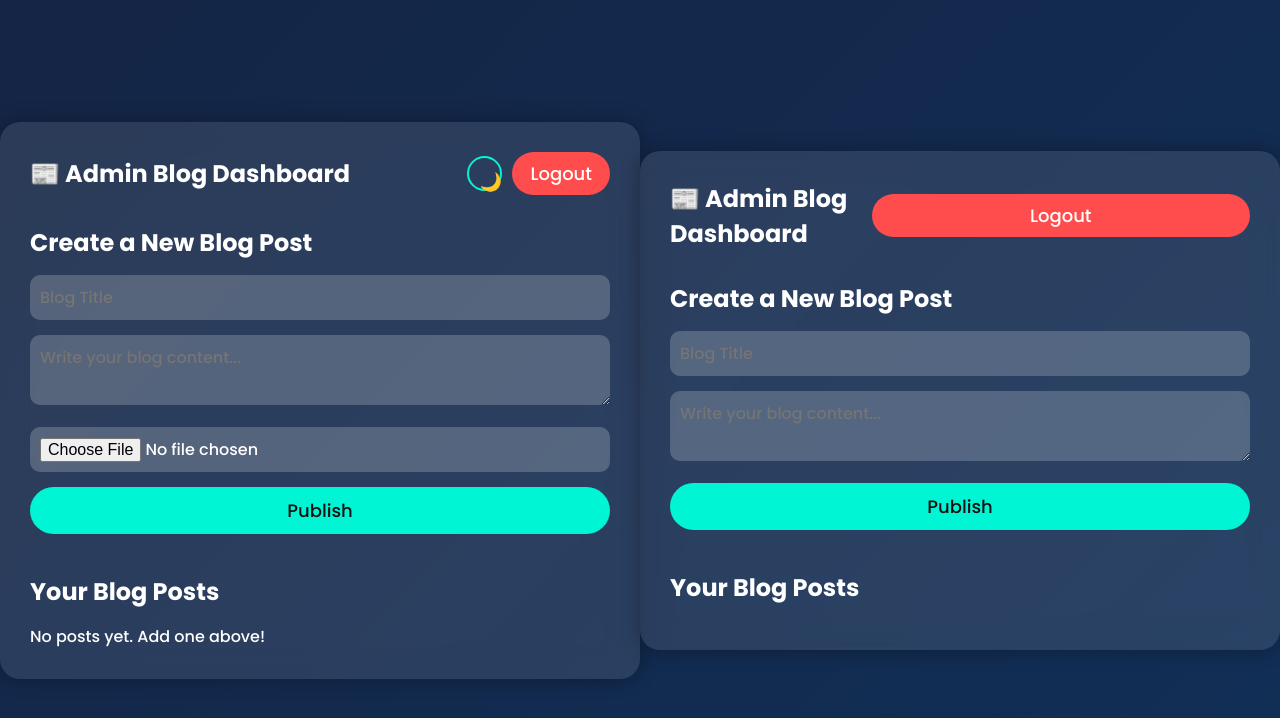
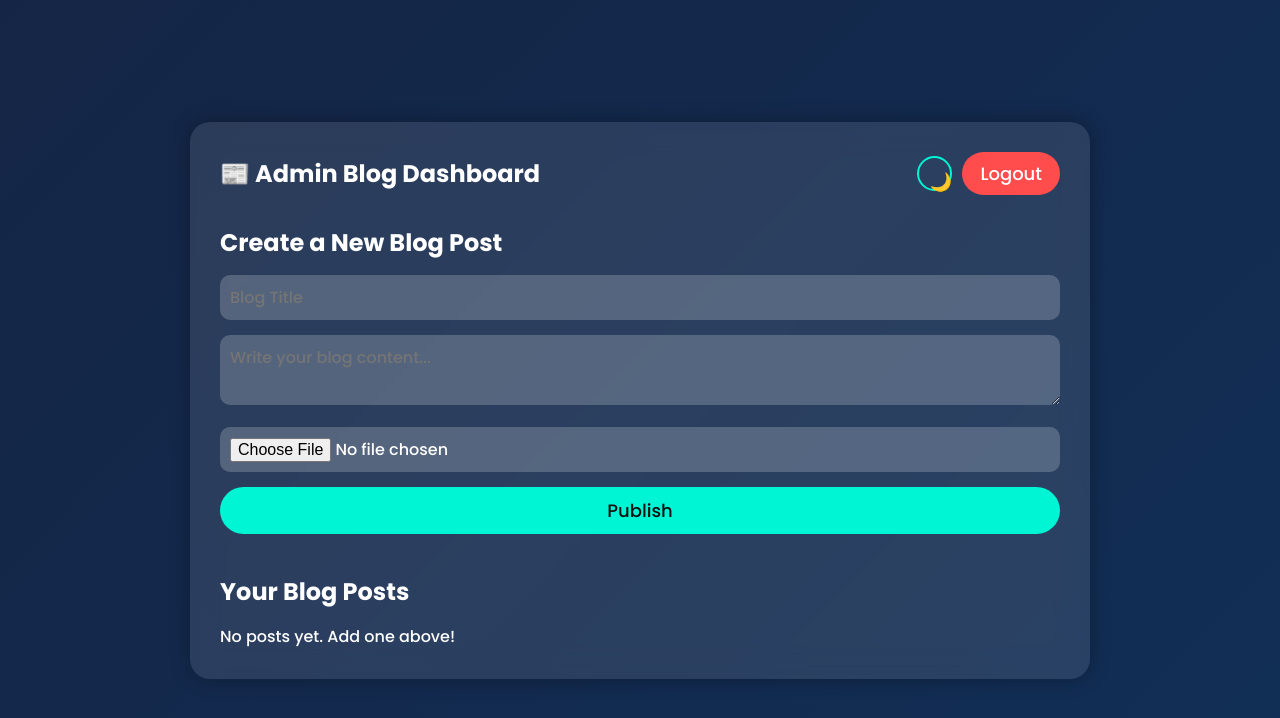
Before and after one commit to munganahalli/COLLEGE_HOSTEL, a plain HTML site: page dashboard.html in a window 1280 px wide. Drawn offline with Linux system fonts and the light colour scheme; sample sign-in values are in the browser's storage.

Commit message:
Add files via upload

```diff
--- a/dashboard.html
+++ b/dashboard.html
@@ -40,27 +40,3 @@
   <script src="script.js"></script>
 </body>
 </html>
-
-<body>
-  <div class="dashboard-container">
-    <header>
-      <h1>📰 Admin Blog Dashboard</h1>
-      <button id="logoutBtn" onclick="logout()">Logout</button>
-    </header>
-
-    <section class="blog-form">
-      <h2>Create a New Blog Post</h2>
-      <input type="text" id="title" placeholder="Blog Title" />
-      <textarea id="content" placeholder="Write your blog content..."></textarea>
-      <button onclick="addPost()">Publish</button>
-    </section>
-
-    <section class="blog-list">
-      <h2>Your Blog Posts</h2>
-      <div id="posts"></div>
-    </section>
-  </div>
-
-  <script src="script.js"></script>
-</body>
-</html>
```
